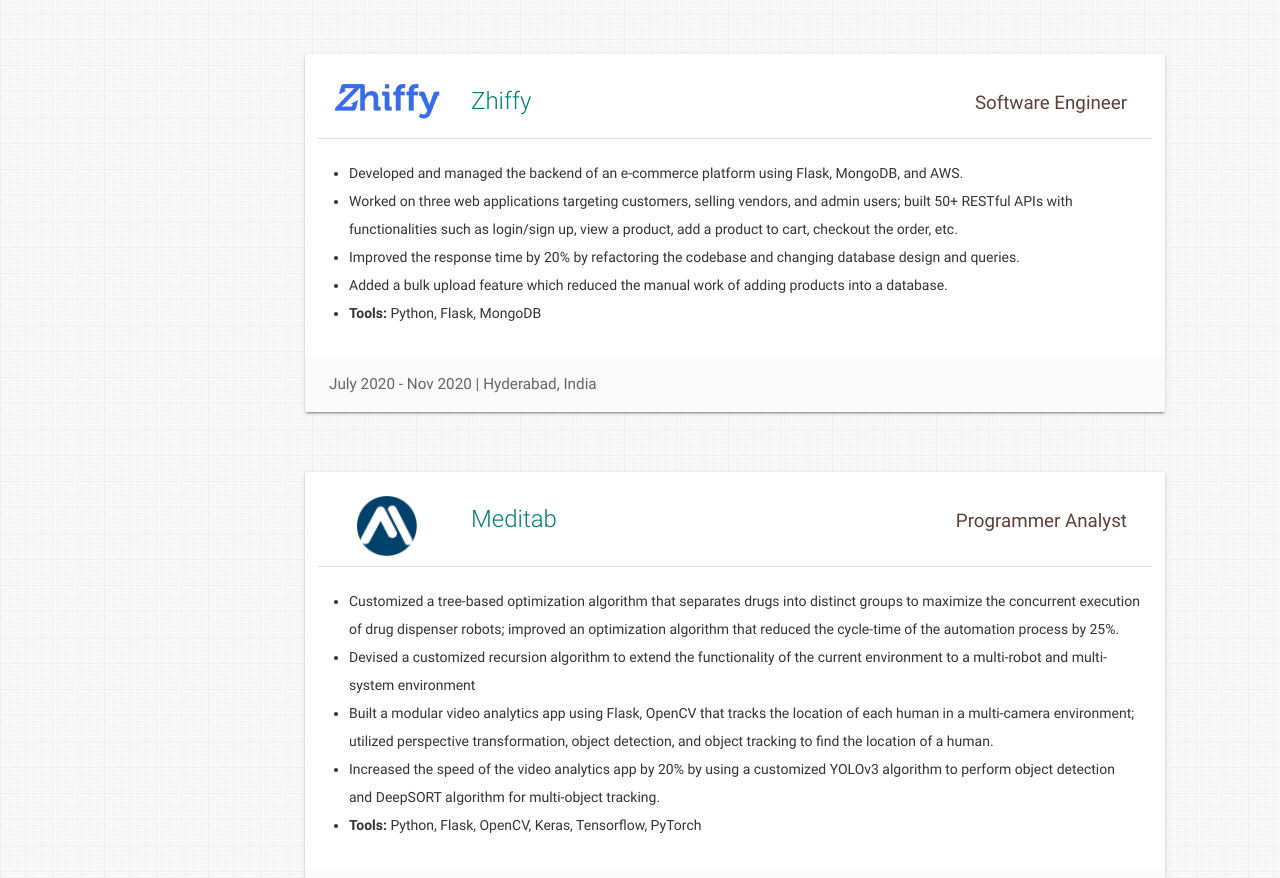
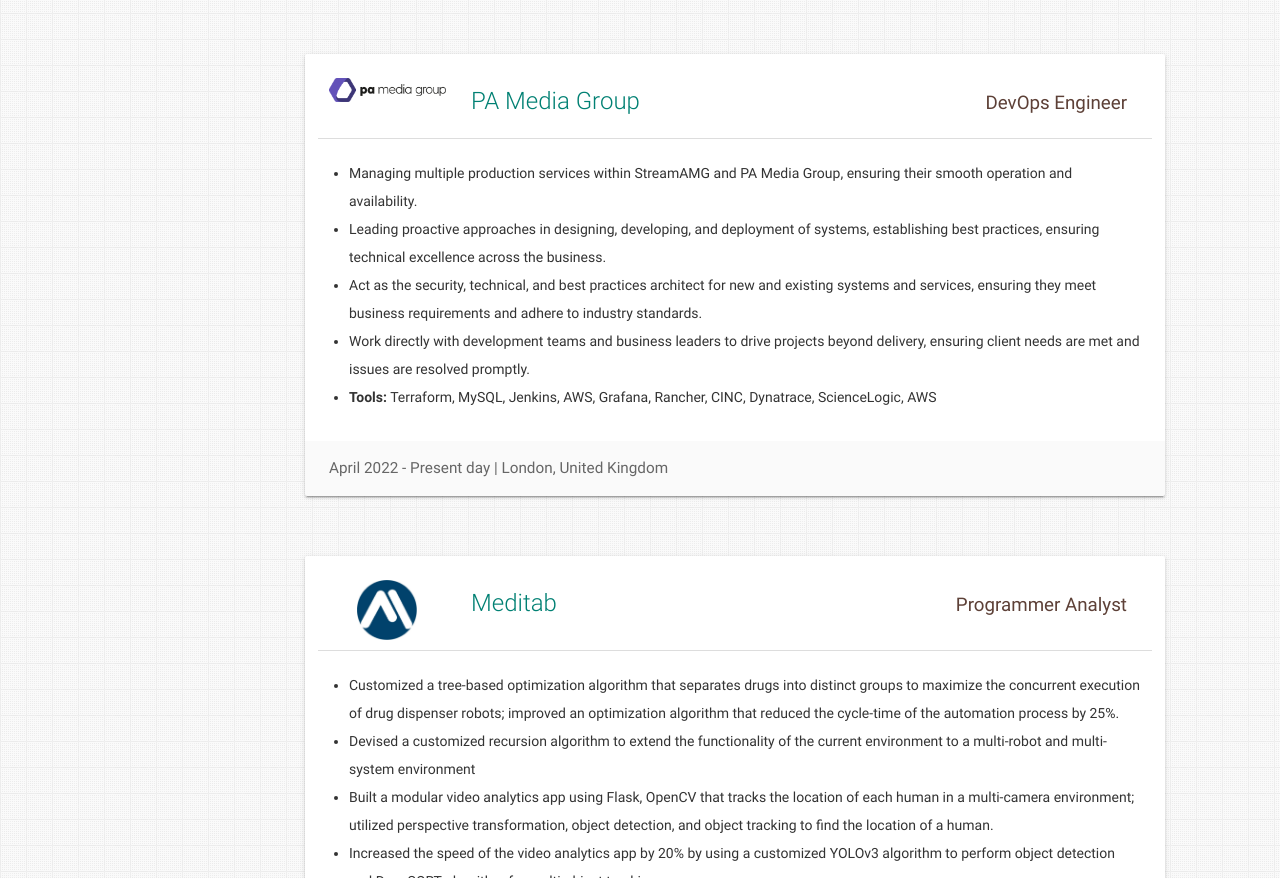
Before and after one commit to SpiritSLO-UK/SpiritSLO-UK.github.io, a plain HTML site: page index.html in a window 1280 px wide. Shown: the part 1755-2633 px from the top of the page. Drawn offline with nearby package versions, Linux system fonts and the light colour scheme.

Commit message:
Updated 1st Experience
PA updated

```diff
--- a/index.html
+++ b/index.html
@@ -305,35 +305,34 @@
           <div class="card-content">
             <div class="row">
               <div class="col s12 m2">
-                <a href="https://www.zhiffy.com/" target="_blank"><img alt="Zhiffy logo"
-                    src="/assets/img/exp-zhiffy-logo-1.webp" class="responsive-img center-block" /></a>
+                <a href="https://pamediagroup.com/" target="_blank"><img alt="PA logo"
+                    src="/assets/img/exp-PA-logo-1.webp" class="responsive-img center-block" /></a>
               </div>
               <!-- <div class="col s12 m10"> -->
               <div class="col s12 m10">
                 <p>
-                  <span class="card-title"><a href="https://www.zhiffy.com/" target="_blank"
-                      class="teal-text hoverline">Zhiffy</a></span>
+                  <span class="card-title"><a href="https://pamediagroup.com/" target="_blank"
+                      class="teal-text hoverline">PA Media Group</a></span>
                 </p>
               </div>
             </div>
-            <div class="role brown-text text-darken-2">Software Engineer</div>
+            <div class="role brown-text text-darken-2">DevOps Engineer</div>
             <ul>
               <li>
-                Developed and managed the backend of an e-commerce platform using Flask, MongoDB, and AWS.
+                Managing multiple production services within StreamAMG and PA Media Group, ensuring their smooth operation and availability.
               </li>
               <li>
-                Worked on three web applications targeting customers, selling vendors, and admin users; built 50+ RESTful APIs with functionalities
-such as login/sign up, view a product, add a product to cart, checkout the order, etc.
+                Leading proactive approaches in designing, developing, and deployment of systems, establishing best practices, ensuring technical excellence across the business.
               </li>
-              <li>Improved the response time by 20% by refactoring the codebase and changing database design and queries.</li>
-              <li>Added a bulk upload feature which reduced the manual work of adding products into a database.</li>
+              <li>Act as the security, technical, and best practices architect for new and existing systems and services, ensuring they meet business requirements and adhere to industry standards.</li>
+              <li>Work directly with development teams and business leaders to drive projects beyond delivery, ensuring client needs are met and issues are resolved promptly.</li>
               <li>
-                <b>Tools:</b> Python, Flask, MongoDB
+                <b>Tools:</b> Terraform, MySQL, Jenkins, AWS, Grafana, Rancher, CINC, Dynatrace, ScienceLogic, AWS
               </li>
             </ul>
           </div>
           <div class="card-action">
-            <span>July 2020 - Nov 2020 | Hyderabad, India</span>
+            <span>April 2022 - Present day | London, United Kingdom</span>
           </div>
         </div>
 
```
Also changed, not shown: assets/img/exp-PA-logo-1.webp (added).
